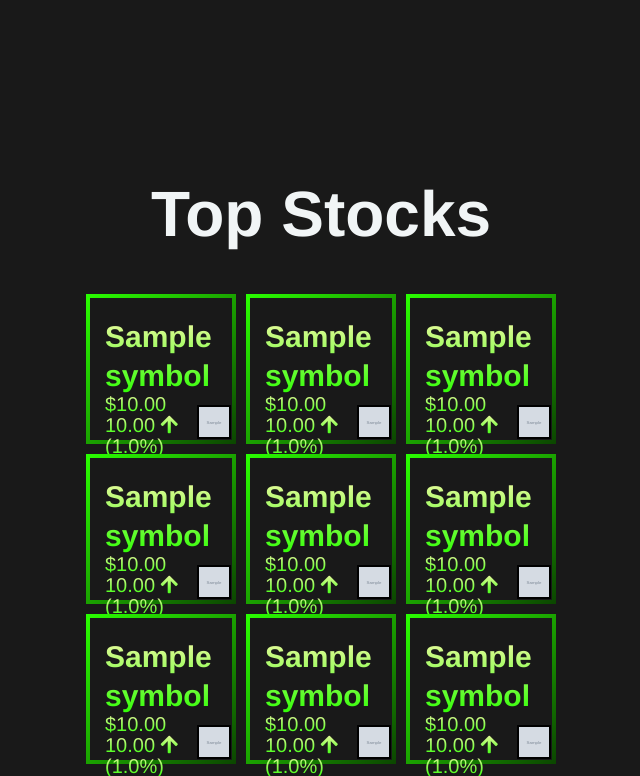
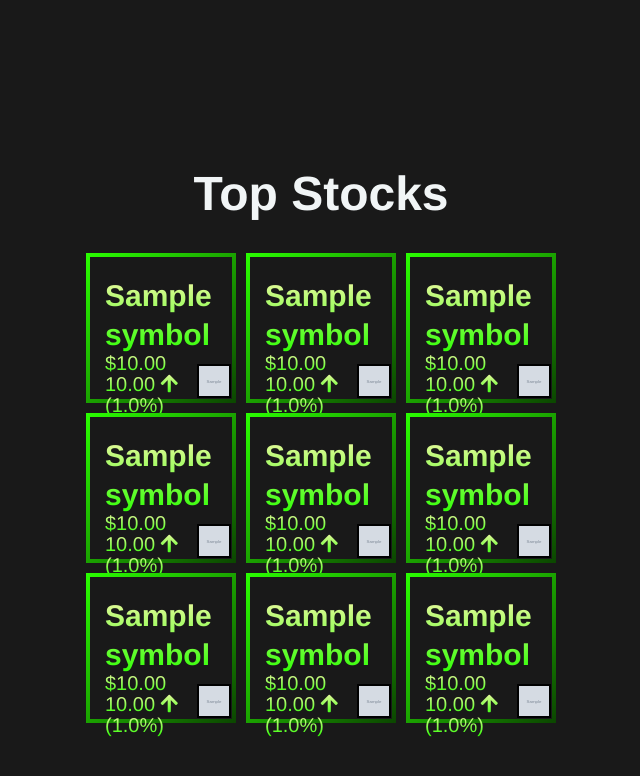
Before and after one commit to wjmolina/PythonAnywhere, a Flask app: page /wallpaper/tickertracker in a window 1280 px wide. Shown: the top 776 px of the page, without its empty margins (319-959 px from the left). After the commit the page ends 737 px from the top, so only its background shows below. Run offline with Flask 2, Linux system fonts and the light colour scheme; grey boxes marked "Sample" are stand-in pictures; a database or web service that is not in the repository returns one stand-in record (values such as "Sample title"); data that the repository does not hold is empty; some libraries are stand-ins or nearby versions.

Commit message:
private test

```diff
--- a/static/styles/tickerTracker.css
+++ b/static/styles/tickerTracker.css
@@ -11,7 +11,7 @@ img {
   border: solid 2px;
 }
 h1 {
-  font: 700 4em "Helvetica", sans-serif;
+  font: 700 3em "Helvetica", sans-serif;
   color: #f1f5f6;
   text-align: center;
 }
```
